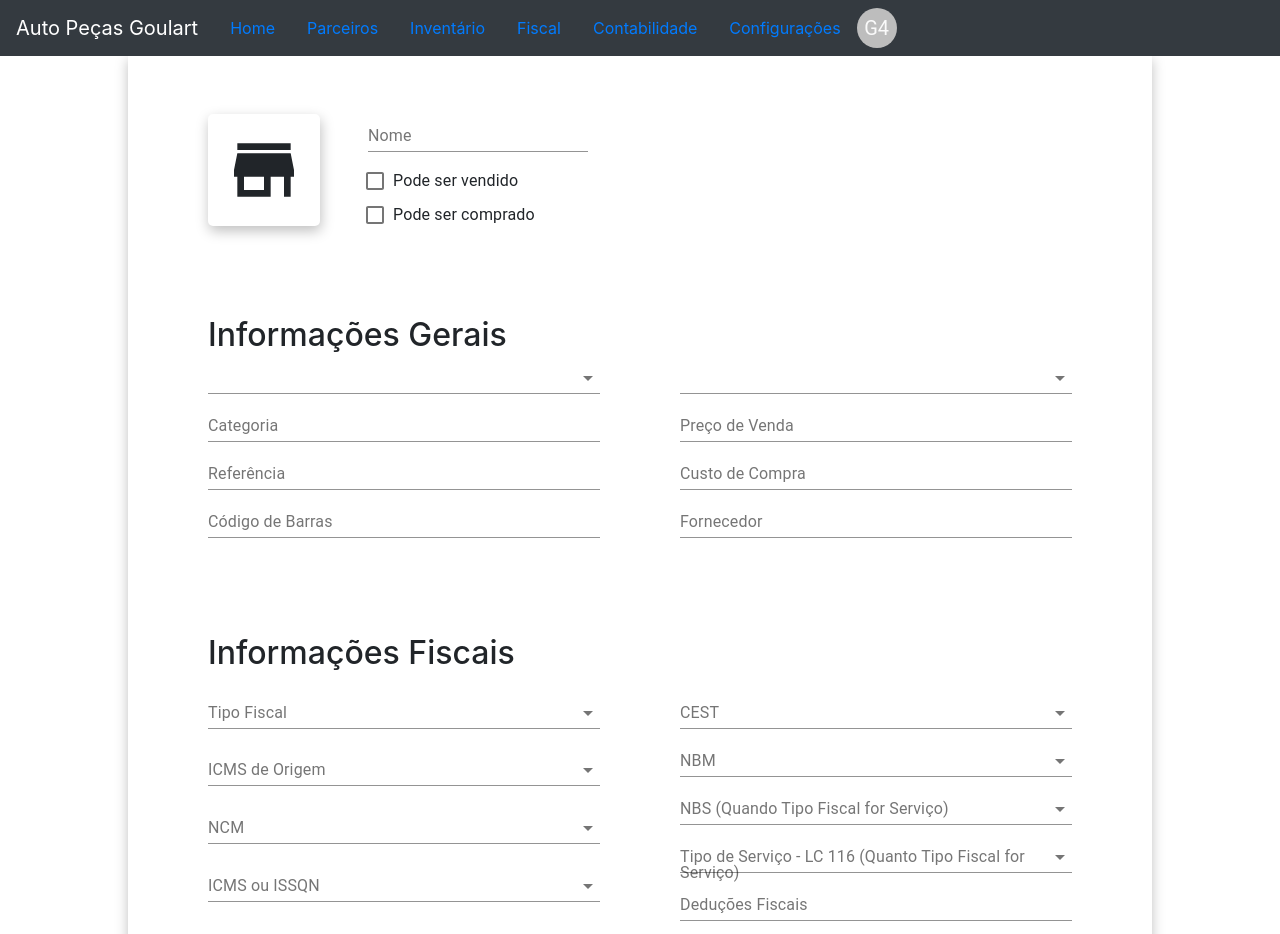
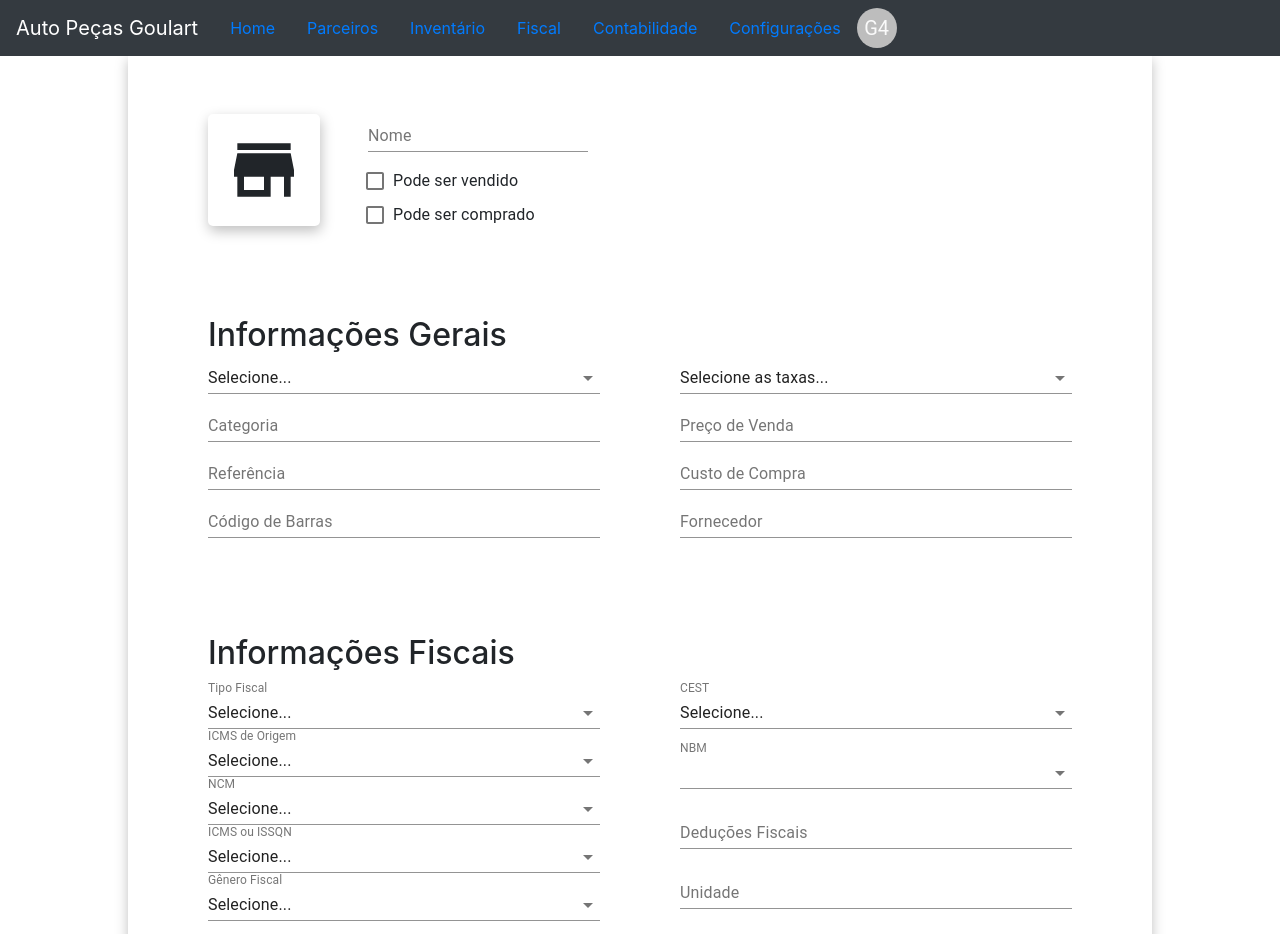
Before and after one commit to MayconGoulart/sistema.fiscal, a React (Create React App) app in the folder sistema-principal/Client/: page /cadastroInventario in a window 1280 px wide. Shown: the top 934 px of the page. Built offline with nearby package versions, Linux system fonts and the light colour scheme.

Commit message:
[ADD] Hooks Formulário inventário
Adição dos react hooks para pegar os valores dos campos de cada formulário

```diff
--- a/sistema-principal/Client/src/components/Inventario/CadastroInventario.jsx
+++ b/sistema-principal/Client/src/components/Inventario/CadastroInventario.jsx
@@ -1,5 +1,5 @@
 // IMPORTAÇÃO DOS MÓDULOS DO REACT
-import React from 'react';
+import React, { useState } from 'react';
 
 // IMPORTAÇÃO DOS COMPONENTES
 import { Checkbox, FormControlLabel, FormGroup, Select, FormControl, MenuItem, InputLabel } from '@material-ui/core';
@@ -10,8 +10,87 @@ import StoreIcon from '@material-ui/icons/Store';
 // IMPORTAÇÃO DOS ESTILOS
 import 'bootstrap/dist/css/bootstrap.min.css';
 import './inventario.css';
+import { ToysSharp } from '@material-ui/icons';
 
 function CadastroInventario() {
+
+    //checkbox
+    const [statusVendido, setStatusVedido] = useState(false);
+    const [statusComprado, setStatusComprado] = useState(false);
+
+    // tipo - produto ou servico
+    const [tipo, setTipo] = useState(0);
+
+    const onChangeHandlerTipo = event => {
+        setTipo(event.target.value);
+        console.log(event.target.value);
+
+        if (event.target.value == "servico") {
+            setTipoFiscal(9);
+            setICMS_ISSQN(1);
+            setNBS(1);
+
+        } else {
+            setTipoFiscal(-1);
+            setICMS_ISSQN(-1);
+        }
+    };
+
+    // Informações Gerais
+    const [categoria, setCategoria] = useState("");
+    const [referencia, setReferencia] = useState("");
+    const [codigoBarras, setCodigoBarras] = useState("");
+    const [taxas, setTaxas] = useState(-1);
+
+    const [precoVenda, setPrecoVenda] = useState("");
+    const [custoCompra, setCustoCompra] = useState("");
+    const [fornecedor, setFornecedor] = useState("");
+
+
+    const [tipoFiscal, setTipoFiscal] = useState(-1);
+
+    const [icmsOrigem, setICMSOrigem] = useState(-1);
+    const [ncm, setNCM] = useState(-1);
+    const [icms_issqn, setICMS_ISSQN] = useState(-1);
+
+    const [generoFiscal, setGeneroFiscal] = useState(-1);
+    const [cest, setCest] = useState(-1);
+    const [nbm, setNBM] = useState(-1);
+    const [nbs, setNBS] = useState("");
+    const [tipoServicoFiscal, setTipoServicoFiscal] = useState(-1);
+
+    const [deducoes, setDeducoes] = useState("");
+    const [unidade, setUnidades] = useState("");
+
+
+    // setICMS_ISSQN
+    //setNCM
+
+    const add = () => {
+
+         console.log(precoVenda);
+         console.log(custoCompra);
+         console.log(fornecedor);
+
+        // console.log(statusVendido);
+        // console.log(statusComprado);
+        // console.log(tipo);
+        // console.log(categoria);
+        // console.log(referencia);
+        // console.log(codigoBarras);
+        // console.log(tipoFiscal);
+        // console.log(icmsOrigem);
+        // console.log(ncm);
+        // console.log(icms_issqn);
+        // console.log(generoFiscal);
+        // console.log(cest);
+        // console.log(nbm);
+        // console.log(tipoServicoFiscal);
+        // console.log(tipoServicoFiscal);
+        // console.log(deducoes);
+        // console.log(unidade);
+
+    }
 
     return (
         <>
@@ -28,8 +107,12 @@ function CadastroInventario() {
                         <div>
                             <TextField id="nome" label="Nome" />
                             <FormGroup>
-                                <FormControlLabel control={<Checkbox />} label="Pode ser vendido"/>
-                                <FormControlLabel control={<Checkbox />} label="Pode ser comprado"/>
+                                <FormControlLabel onChange={(event) => {
+                                    setStatusVedido(event.target.checked);
+                                }} control={<Checkbox />} label="Pode ser vendido" />
+                                <FormControlLabel onChange={(event) => {
+                                    setStatusComprado(event.target.checked);
+                                }} control={<Checkbox />} label="Pode ser comprado" />
                             </FormGroup>
                         </div>
 
@@ -39,27 +122,53 @@ function CadastroInventario() {
                         <h2>Informações Gerais</h2>
                         <div class="info-gerais-conteudo">
                             <div class="info-gerais-1">
+
                                 <FormControl>
-                                <Select>
-                                    <MenuItem value={1}>Produto</MenuItem>
-                                    <MenuItem value={2}>Serviço</MenuItem>
+                                    <Select onChange={(event) => {
+                                        onChangeHandlerTipo(event);
+                                    }} value={tipo}>
+                                        <MenuItem disabled value={0}>Selecione...</MenuItem>
+                                        <MenuItem value={"produto"}>Produto</MenuItem>
+                                        <MenuItem value={"servico"}>Serviço</MenuItem>
                                     </Select>
                                 </FormControl>
-                            <TextField id="categoria" label="Categoria" />
-                            <TextField id="referencia" label="Referência" />
-                            <TextField id="barcode" label="Código de Barras" />
+
+                                <TextField onChange={(event) => {
+                                    setCategoria(event.target.value);
+                                }} value={categoria} id="categoria" label="Categoria" />
+
+                                <TextField onChange={(event) => {
+                                    setReferencia(event.target.value);
+                                }} value={referencia} id="referencia" label="Referência" />
+
+                                <TextField onChange={(event) => {
+                                    setCodigoBarras(event.target.value);
+                                }} value={codigoBarras} id="barcode" label="Código de Barras" />
+
                             </div>
                             <div class="info-gerais-2">
                                 <FormControl>
-                                <Select>
+                                    <Select onChange={(event) => {
+                                        setTaxas(event.target.value);
+                                    }} value={taxas}>
+                                        <MenuItem disabled value={-1}>Selecione as taxas...</MenuItem>
                                         <MenuItem value={0}>00%</MenuItem>
                                         <MenuItem value={1}>10%</MenuItem>
                                         <MenuItem value={2}>20%</MenuItem>
                                     </Select>
                                 </FormControl>
-                            <TextField id="preco" label="Preço de Venda" />
-                            <TextField id="custo" label="Custo de Compra" />
-                            <TextField id="fornecedor" label="Fornecedor" />
+                                <TextField onChange={(event) => {
+                                    setPrecoVenda(event.target.value);
+                                }} value={precoVenda} id="preco" label="Preço de Venda" />
+
+                                <TextField onChange={(event) => {
+                                    setCustoCompra(event.target.value);
+                                }} value={custoCompra} id="custo" label="Custo de Compra" />
+
+                                <TextField onChange={(event) => {
+                                    setFornecedor(event.target.value);
+                                }} value={fornecedor}  id="fornecedor" label="Fornecedor" />
+
                             </div>
                         </div>
                     </div>
@@ -70,7 +179,10 @@ function CadastroInventario() {
                             <div class="info-gerais-1">
                                 <FormControl>
                                     <InputLabel>Tipo Fiscal</InputLabel>
-                                <Select>
+                                    <Select value={tipoFiscal} onChange={(event) => {
+                                        setTipoFiscal(event.target.value);
+                                    }}>
+                                        <MenuItem disabled value={-1}>Selecione...</MenuItem>
                                         <MenuItem value={0}>Mercadoria para Revenda</MenuItem>
                                         <MenuItem value={1}>Matéria-prima</MenuItem>
                                         <MenuItem value={2}>Embalagem</MenuItem>
@@ -87,7 +199,11 @@ function CadastroInventario() {
                                 </FormControl>
                                 <FormControl>
                                     <InputLabel>ICMS de Origem</InputLabel>
-                                <Select>
+                                    <Select value={icmsOrigem} onChange={(event) => {
+                                        setICMSOrigem(event.target.value);
+                                    }}>
+
+                                        <MenuItem disabled value={-1}>Selecione...</MenuItem>
                                         <MenuItem value={0}>0 - Nacional, exceto as indicadas nos códigos 3, 4, 5 e 8</MenuItem>
                                         <MenuItem value={1}>1 - Estrangeira - Importação direta, exceto a indicada no código 6</MenuItem>
                                         <MenuItem value={2}>2 - Estrangeira - Adquirida no mercado interno, exceto a indicado no código 7</MenuItem>
@@ -99,25 +215,38 @@ function CadastroInventario() {
                                         <MenuItem value={8}>8 - Nacional, mercadoria ou bem com Conteúdo de Importação superior a 70%</MenuItem>
                                     </Select>
                                 </FormControl>
+
                                 <FormControl>
                                     <InputLabel>NCM</InputLabel>
-                            <Select>
+
+                                    <Select value={ncm} onChange={(event) => {
+                                        setNCM(event.target.value);
+                                    }}>
+                                        <MenuItem disabled value={-1}>Selecione...</MenuItem>
                                         <MenuItem value={1}>0000.00.00 - Sem NCM</MenuItem>
                                         <MenuItem value={2}>7200.00.00 - Ferro fundido, ferro e aço</MenuItem>
                                         <MenuItem value={3}>8100.00.00 - Outros metais comuns; cermets; obras desses materiais</MenuItem>
                                         <MenuItem value={4}>8300.00.00 - Obras diversas de metais comuns</MenuItem>
                                     </Select>
+
                                 </FormControl>
+
                                 <FormControl>
                                     <InputLabel>ICMS ou ISSQN</InputLabel>
-                            <Select>
+                                    <Select value={icms_issqn} onChange={(event) => {
+                                        setICMS_ISSQN(event.target.value);
+                                    }}>
+                                        <MenuItem disabled value={-1}>Selecione...</MenuItem>
                                         <MenuItem value={0}>ICMS</MenuItem>
                                         <MenuItem value={1}>ISSQN</MenuItem>
                                     </Select>
                                 </FormControl>
                                 <FormControl>
                                     <InputLabel>Gênero Fiscal</InputLabel>
-                            <Select>
+                                    <Select value={generoFiscal} onChange={(event) => {
+                                        setGeneroFiscal(event.target.value);
+                                    }}>
+                                        <MenuItem disabled value={-1}>Selecione...</MenuItem>
                                         <MenuItem value={0}>00 - Serviço</MenuItem>
                                         <MenuItem value={1}>70 - Vidros e suas obras</MenuItem>
                                         <MenuItem value={2}>72 - Ferro fundido, ferro e aço</MenuItem>
@@ -129,40 +258,61 @@ function CadastroInventario() {
                             <div class="info-gerais-2">
                                 <FormControl>
                                     <InputLabel>CEST</InputLabel>
-                            <Select>
+                                    <Select value={cest} onChange={(event) => {
+                                        setCest(event.target.value);
+                                    }}>
+                                        <MenuItem disabled value={-1}>Selecione...</MenuItem>
                                         <MenuItem value={1}>01.004.00 - Reservatórios de óleo</MenuItem>
                                         <MenuItem value={2}>01.016.00 - Espelhos retrovisores</MenuItem>
                                         <MenuItem value={3}>01.017.00 - Lentes de faróis, lanternas e outros utensílios</MenuItem>
                                     </Select>
                                 </FormControl>
+
                                 <FormControl>
                                     <InputLabel>NBM</InputLabel>
-                            <Select>
+                                    <Select value={nbm} onChange={(event) => {
+                                        setNBM(event.target.value);
+                                    }}>
                                         <MenuItem value={1}>4016.10.10 - Partes de veículos automóveis, tratores e máquinas autopropulsadas</MenuItem>
                                         <MenuItem value={2}>8408.20.00 - Motores dos tipos utilizados para propulsão de veículos automotores</MenuItem>
                                     </Select>
                                 </FormControl>
+
+                                {tipo === "servico" &&
+                                    <>
                                         <FormControl>
                                             <InputLabel>NBS (Quando Tipo Fiscal for Serviço)</InputLabel>
-                            <Select>
+                                            <Select value={nbs} onChange={(event) => {
+                                                setNBS(event.target.value);
+                                            }}>
                                                 <MenuItem value={1}>1.2001.3 - Serviços de manutenção e reparação de máquiário e equipamentos de transporte</MenuItem>
                                             </Select>
                                         </FormControl>
                                         <FormControl>
-                            <InputLabel>Tipo de Serviço - LC 116 (Quanto Tipo Fiscal for Serviço)</InputLabel>
+                                            <InputLabel value={tipoServicoFiscal} onChange={(event) => {
+                                                setTipoServicoFiscal(event.target.value);
+                                            }}>Tipo de Serviço - LC 116 (Quanto Tipo Fiscal for Serviço)</InputLabel>
                                             <Select>
                                                 <MenuItem value={1}>14.01 - Lubrificação, limpeza, lustração (...)</MenuItem>
                                             </Select>
                                         </FormControl>
-                        <TextField id="deducoes" label="Deduções Fiscais" />
-                        <TextField id="unidade" label="Unidade" />
+                                    </>
+                                }
+                                <TextField value={deducoes} onChange={(event) => {
+                                    setDeducoes(event.target.value);
+                                }} id="deducoes" label="Deduções Fiscais" />
+
+
+                                <TextField value={unidade} onChange={(event) => {
+                                    setUnidades(event.target.value);
+                                }} id="unidade" label="Unidade" />
 
                             </div>
                         </div>
                     </div>
 
                     <div class="btn-salvar">
-                        <Button variant="success">Salvar</Button>
+                        <Button onClick={add} variant="success">Salvar</Button>
                         <Button variant="danger">Cancelar</Button>
                     </div>
 
```
Also changed, not shown: sistema-principal/Client/package.json (line endings or trailing spaces), 1 other file (tests, documents, lock files or other folders). Lines whose indentation alone changed are shown as unchanged.
